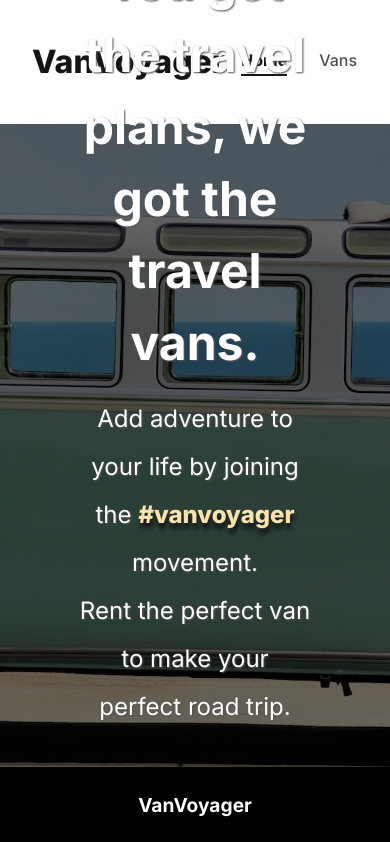
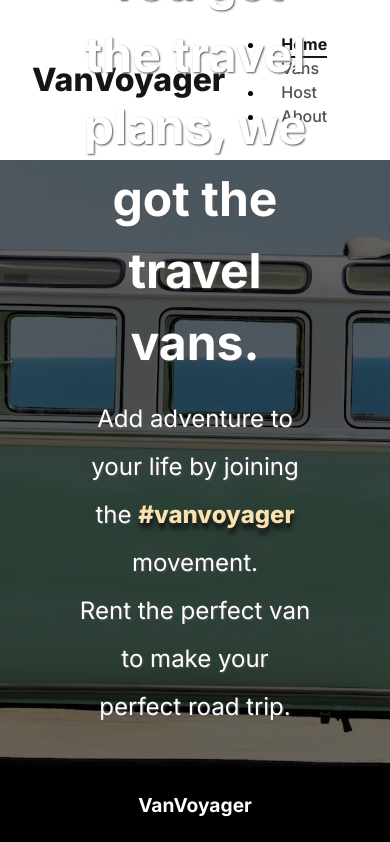
Before and after one commit to heet-git/van-voyager, a React (Create React App) app: page / in a window 390 px wide. Shown: the top 842 px of the page. Built offline with nearby package versions, Linux system fonts and the light colour scheme; what miragejs would draw is missing.

Commit message:
creating hamburger menu

```diff
--- a/src/common/Header.jsx
+++ b/src/common/Header.jsx
@@ -10,10 +10,30 @@ return (
             <NavLink to ="/"className="site-name">VanVoyager</NavLink>
             </div>
             <nav className="navbar">
-                <NavLink to="/" className={({ isActive }) =>isActive ? "active" : ""}>Home</NavLink>
-                <NavLink to="vans" className={({ isActive }) =>isActive ? "active" : ""}>Vans</NavLink>
-                <NavLink to="host" className={({ isActive }) =>isActive ? "active" : ""}>Host</NavLink>
-                <NavLink to="about" className={({ isActive }) =>isActive ? "active" : ""}>About</NavLink>
+                <div className="nav-pages">
+                    <ul className="nav-menu">
+                        <li className="nav-item">
+                            <NavLink to="/" className={({ isActive }) =>isActive ? "active" : ""}>
+                            Home
+                            </NavLink>
+                        </li>
+                        <li className="nav-item">
+                            <NavLink to="vans" className={({ isActive }) =>isActive ? "active" : ""}>
+                            Vans
+                            </NavLink>
+                        </li>
+                        <li className="nav-item">
+                            <NavLink to="host" className={({ isActive }) =>isActive ? "active" : ""}>
+                            Host
+                            </NavLink>
+                        </li>
+                        <li className="nav-item">
+                            <NavLink to="about" className={({ isActive }) =>isActive ? "active" : ""}>
+                            About
+                            </NavLink>
+                        </li>
+                    </ul>
+                </div>
                 <Link to="login" className="login-link">
                     <img src={profileImg} alt="profile" className="profileImg"/>
                 </Link>
--- a/src/styles.css
+++ b/src/styles.css
@@ -72,6 +72,7 @@ header{
     font-weight: 500;
     text-decoration: none;
     color: var(--grey);
+    list-style-type: none;
 }
 
 .navbar a.active{
```
